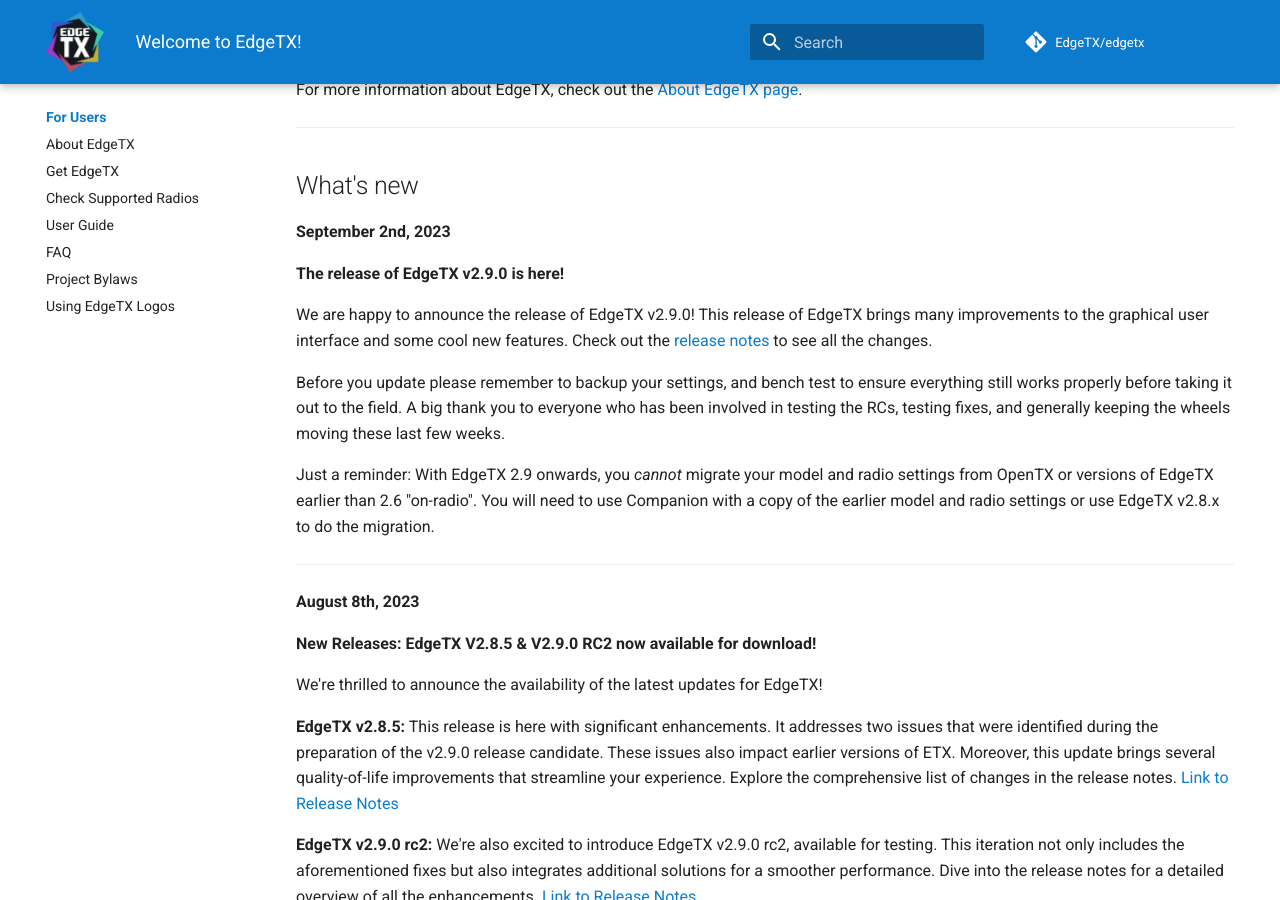
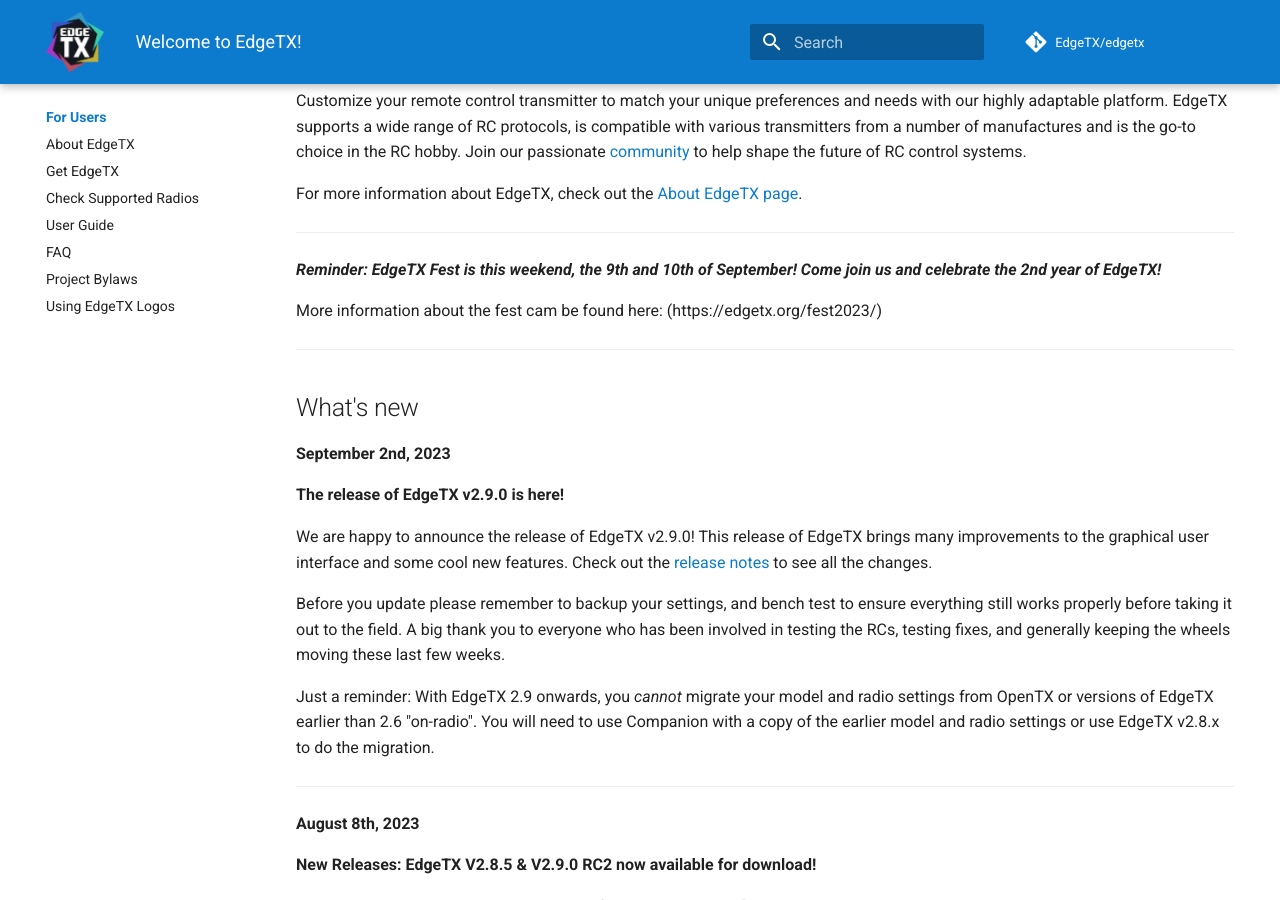
Before and after one commit to EdgeTX/edgetx.github.io, an MkDocs documentation site: the page built from docs/index.md, in a window 1280 px wide and 900 px high, scrolled down 742 px. Built offline with MkDocs 1.6.1 and Material for MkDocs 9.7.7, drawn with Linux system fonts in a browser that asks for light colours; comment, search, counter and statistics services are not loaded.

Commit message:
Update index.md

```diff
--- a/docs/index.md
+++ b/docs/index.md
@@ -3,7 +3,7 @@
   - toc
 ---
 <p align="center">
-<a><img src="/assets/main.png?raw=true" align="center" width="850"></a>
+<a><img src="/assets/main_circle.png?raw=true" align="center" width="400"></a>
 </P>
 
 **EdgeTX is the ultimate open-source RC transmitter firmware for RC enthusiasts.**
@@ -11,6 +11,12 @@
 Customize your remote control transmitter to match your unique preferences and needs with our highly adaptable platform. EdgeTX supports a wide range of RC protocols, is compatible with various transmitters from a number of manufactures and is the go-to choice in the RC hobby. Join our passionate [community](https://edgetx.org/about/#community) to help shape the future of RC control systems.
 
 For more information about EdgeTX, check out the [About EdgeTX page](https://edgetx.org/about/).
+
+---
+
+***Reminder: EdgeTX Fest is this weekend, the 9th and 10th of September! Come join us and celebrate the 2nd year of EdgeTX!***
+
+More information about the fest cam be found here: (https://edgetx.org/fest2023/)
 
 ---
 
```
